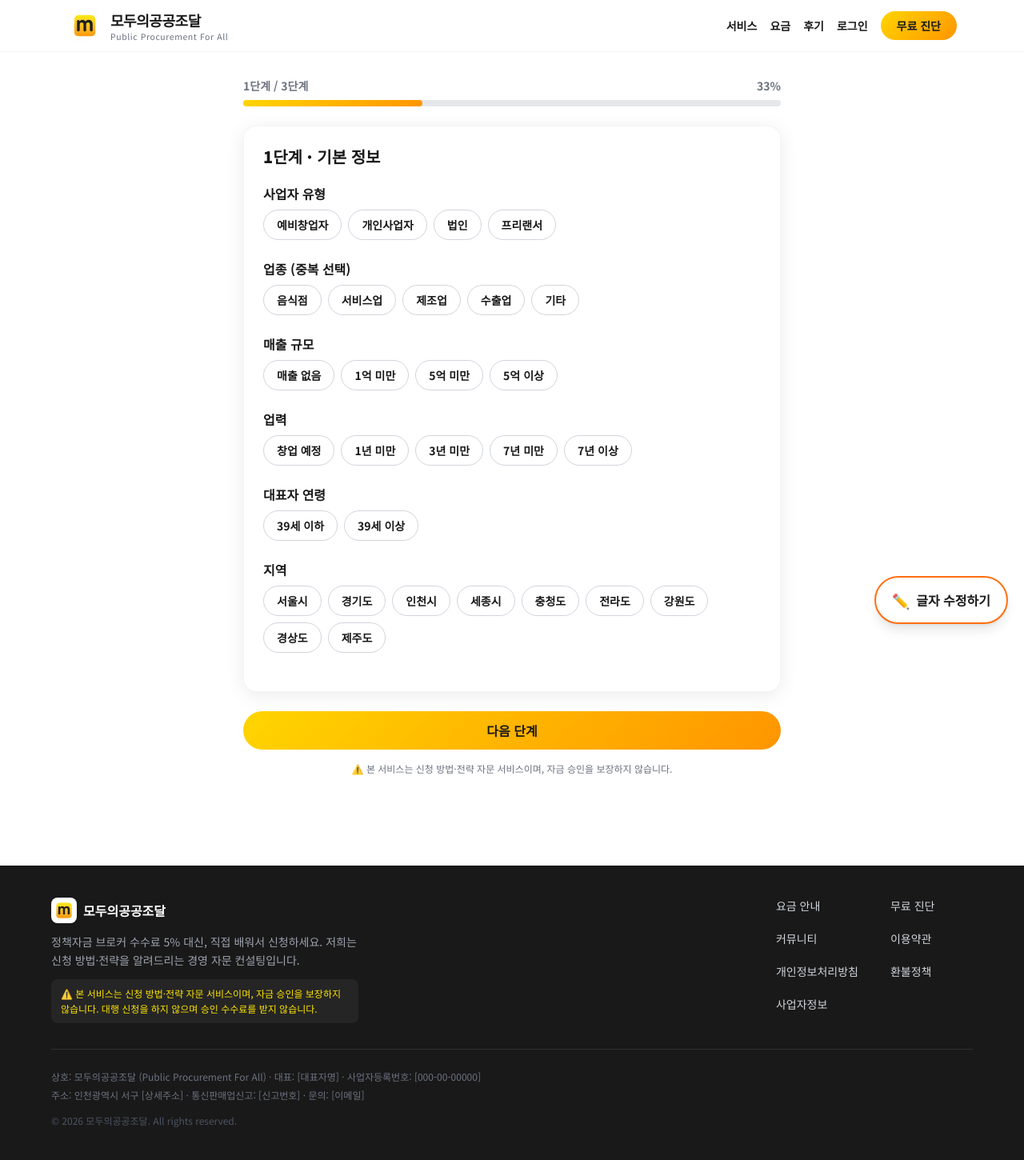
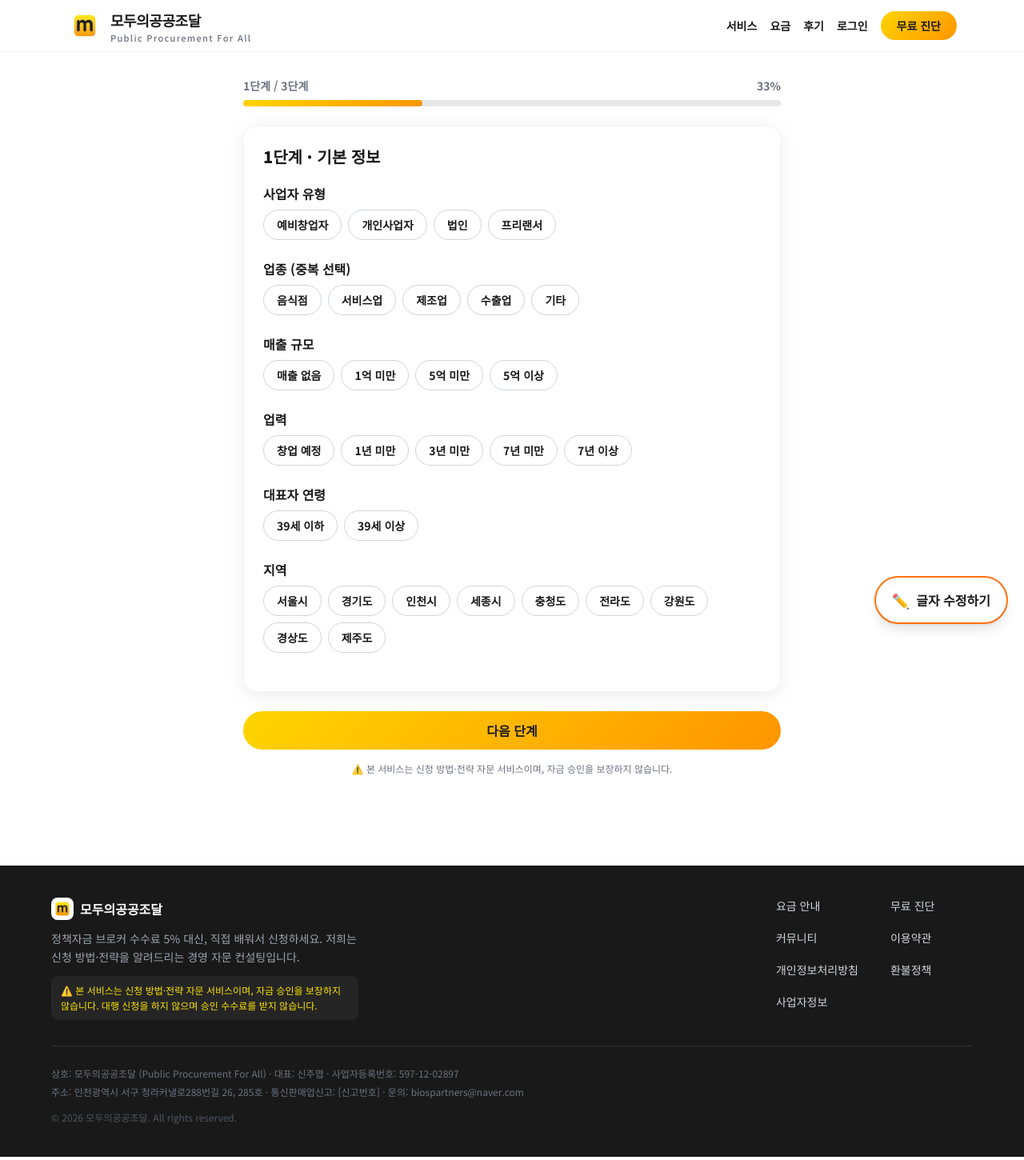
Before and after one commit to ppfa26/PPFA26, a Next.js app: page /diagnosis in a window 1280 px wide. Shown: the whole page at 80% size. Built offline with nearby package versions, Linux system fonts and the light colour scheme; a web font is replaced by a local one.

Commit message:
feat: 히어로 배지/CTA 버튼 편집 가능화 + 헤더/푸터 로고-텍스트 크기 정렬 + 푸터 사업자정보 실제값 반영

```diff
--- a/src/app/page.tsx
+++ b/src/app/page.tsx
@@ -59,9 +59,13 @@ export default function Home() {
           className="relative overflow-hidden px-4 pb-14 pt-12 sm:pt-20"
         >
           <div className="mx-auto max-w-3xl text-center animate-fadeUp">
-            <div className="mb-5 inline-block rounded-full bg-brand-yellow px-6 py-2.5 text-sm font-bold text-brand-dark sm:text-base">
+            <Editable
+              id="hero-badge"
+              as="div"
+              className="mb-5 inline-block rounded-full bg-brand-yellow px-6 py-2.5 text-sm font-bold text-brand-dark sm:text-base"
+            >
               정책자금·정부지원사업 통합 매칭 자문
-            </div>
+            </Editable>
             <Editable
               id="hero-headline"
               as="h1"
@@ -85,18 +89,22 @@ export default function Home() {
             </Editable>
 
             <div className="mt-8 flex flex-col items-center justify-center gap-3 sm:flex-row">
-              <Link
+              <Editable
+                id="hero-cta-primary"
+                as="a"
                 href="/diagnosis"
                 className="btn-brand w-full rounded-full px-8 py-4 text-lg animate-pulseGlow sm:w-auto"
               >
                 무료 진단 시작하기
-              </Link>
-              <Link
+              </Editable>
+              <Editable
+                id="hero-cta-secondary"
+                as="a"
                 href="/pricing"
                 className="btn-outline w-full rounded-full px-8 py-4 text-lg sm:w-auto"
               >
                 상품 자세히 보기
-              </Link>
+              </Editable>
             </div>
           </div>
         </section>
@@ -267,12 +275,14 @@ export default function Home() {
             >
               3분이면 나에게 맞는 정책자금·지원사업을 찾을 수 있습니다.
             </Editable>
-            <Link
+            <Editable
+              id="home-cta-button"
+              as="a"
               href="/diagnosis"
               className="mt-6 inline-block rounded-full bg-brand-dark px-10 py-4 text-lg font-bold text-white hover:opacity-90"
             >
               무료 진단 시작하기
-            </Link>
+            </Editable>
           </div>
         </section>
       </main>
--- a/src/components/Footer.tsx
+++ b/src/components/Footer.tsx
@@ -15,11 +15,11 @@ export default function Footer() {
               <Image
                 src="/logo/app-icon-white.png"
                 alt="모두의공공조달"
-                width={32}
-                height={32}
-                className="h-8 w-8 rounded-lg"
+                width={28}
+                height={28}
+                className="h-7 w-7 shrink-0 rounded-lg"
               />
-              <span className="text-base font-extrabold text-white">
+              <span className="text-base font-extrabold leading-none text-white">
                 모두의공공조달
               </span>
             </div>
@@ -68,10 +68,10 @@ export default function Footer() {
         {/* 사업자 정보 */}
         <div className="mt-8 border-t border-white/10 pt-6 text-xs leading-relaxed text-gray-500">
           <Editable id="footer-bizinfo" as="p">
-            상호: 모두의공공조달 (Public Procurement For All) · 대표: [대표자명] · 사업자등록번호: [000-00-00000]
+            상호: 모두의공공조달 (Public Procurement For All) · 대표: 신주엽 · 사업자등록번호: 597-12-02897
           </Editable>
           <Editable id="footer-bizinfo2" as="p" className="mt-1">
-            주소: 인천광역시 서구 [상세주소] · 통신판매업신고: [신고번호] · 문의: [이메일]
+            주소: 인천광역시 서구 청라커낼로288번길 26, 285호 · 통신판매업신고: [신고번호] · 문의: biospartners@naver.com
           </Editable>
           <p className="mt-3 text-gray-600">
             © {new Date().getFullYear()} 모두의공공조달. All rights reserved.
--- a/src/components/Header.tsx
+++ b/src/components/Header.tsx
@@ -21,11 +21,11 @@ export default function Header() {
             className="h-10 w-10 shrink-0 rounded-lg sm:h-11 sm:w-11"
             priority
           />
-          <span className="flex min-w-0 flex-col leading-tight">
+          <span className="flex min-w-0 flex-col justify-center leading-none gap-[3px]">
             <span className="truncate text-[17px] font-extrabold tracking-tight text-brand-dark sm:text-lg">
               모두의공공조달
             </span>
-            <span className="hidden truncate text-[10.5px] tracking-[0.055em] text-brand-gray sm:block">
+            <span className="hidden truncate text-[11px] font-medium tracking-[0.12em] text-brand-gray sm:block">
               Public&nbsp;Procurement&nbsp;For&nbsp;All
             </span>
           </span>
```
